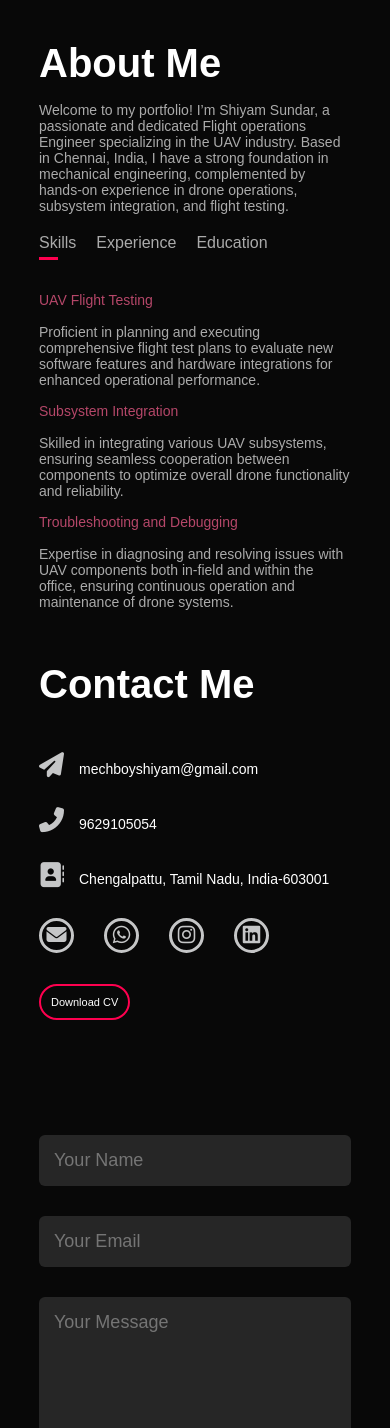
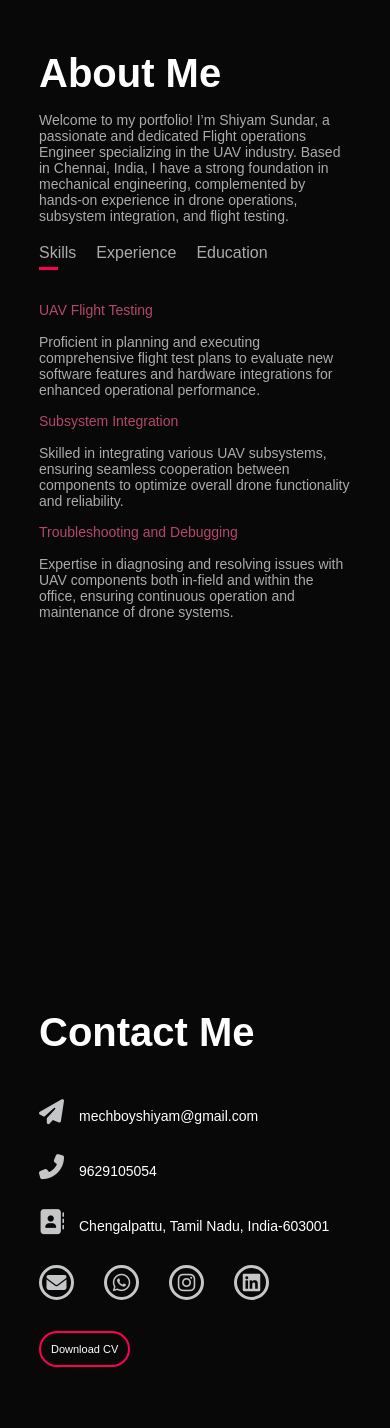
Before and after one commit to mechboyshiyam/Shiyam-Sundar, a plain HTML site: page index.html in a window 390 px wide. Shown: the part 1206-2634 px from the top of the page. Drawn offline with Linux system fonts and the light colour scheme; no server answers.

Commit message:
Placement correction Mobile v1

```diff
--- a/style.css
+++ b/style.css
@@ -499,12 +499,13 @@ nav .fas{
     #about{
         padding: 80px 0;
         color: #ababab;
+        height: 140vh;
     }
     .about-col-1, .about-col-2{
         flex-basis: 100%;
     }
     .about-col-1{
-        margin-bottom: 50px;
+        margin-bottom: 60px;
     }
     .about-col-2{
         font-size: 14px;
@@ -514,7 +515,7 @@ nav .fas{
         margin-right: 20px;
     }
     .contact-left, .contact-right{
-        margin-top: 20px;
+        margin-top: 30px;
         flex-basis: 100%;
         font-size: 14px;
     }
```
